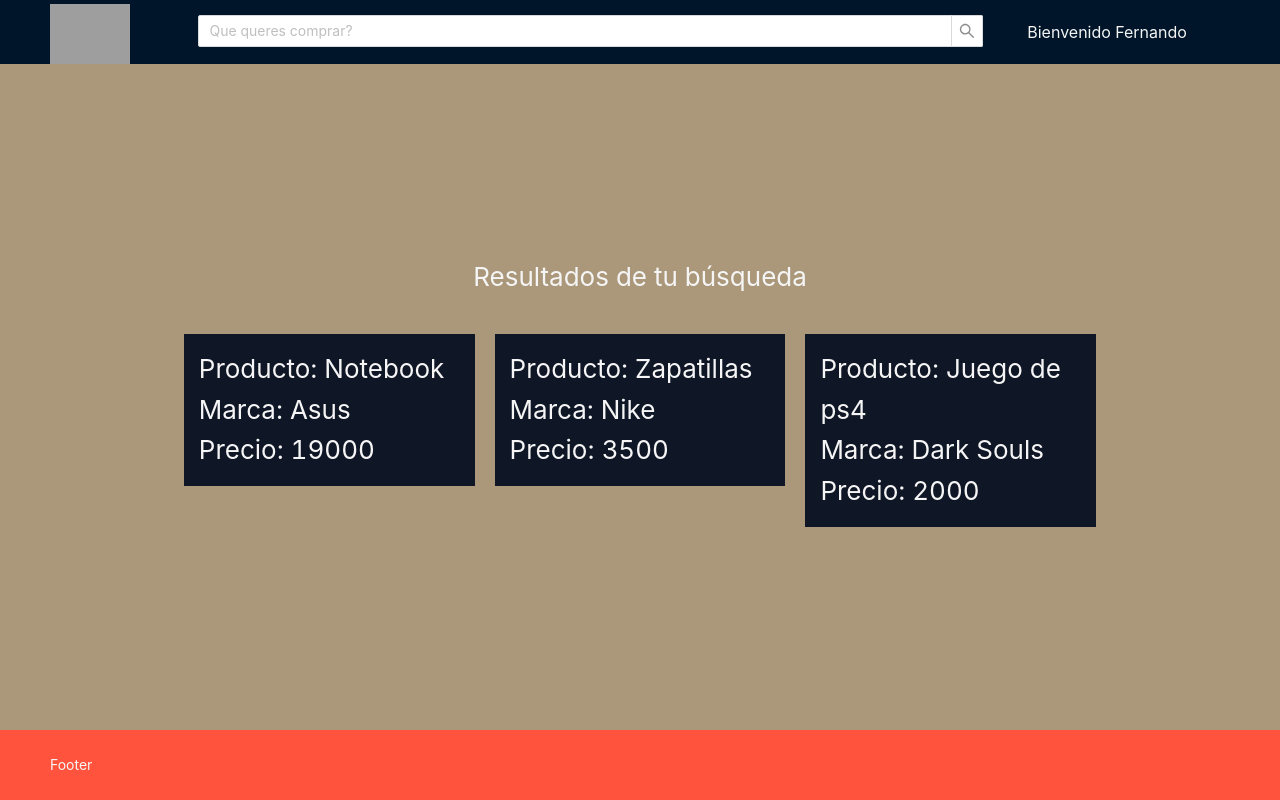
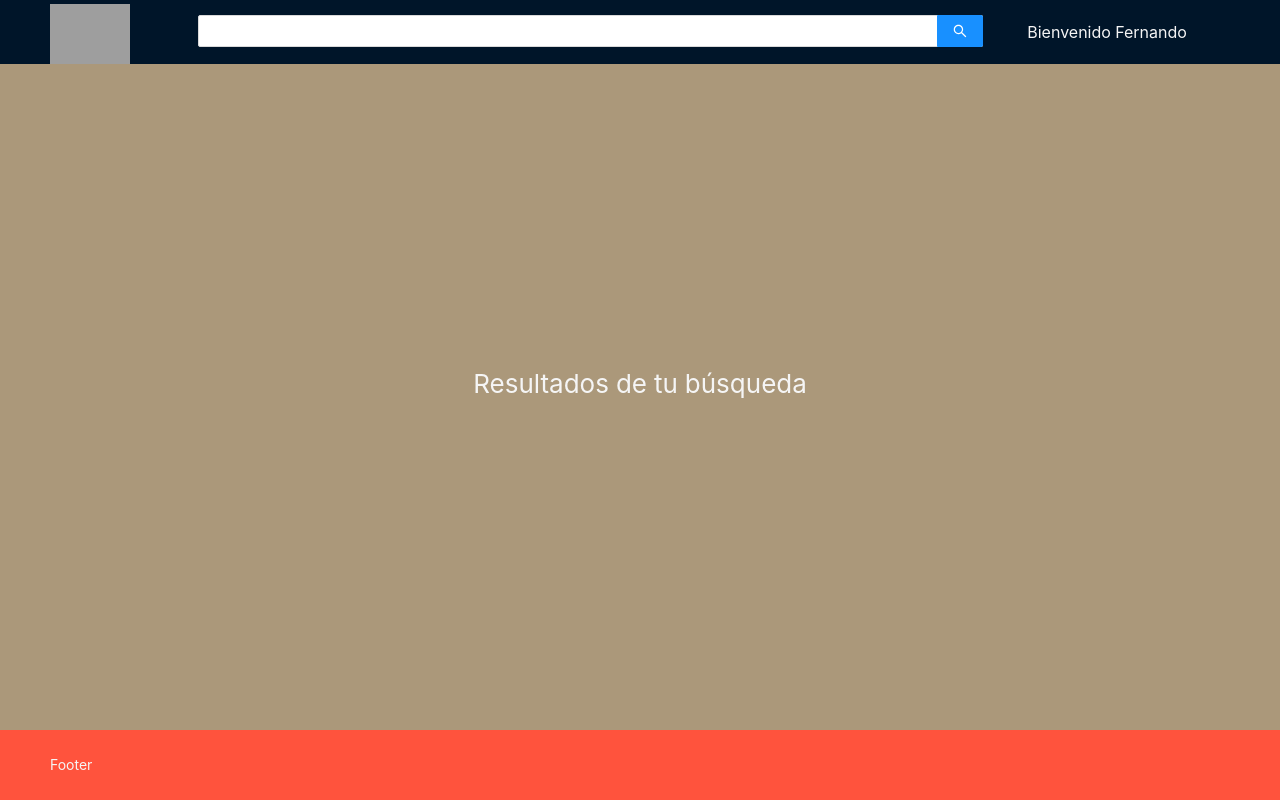
Before and after one commit to FernandoRApud/rolling-store-fa, a React (Create React App) app: page /results in a window 1280 px wide. Built offline with nearby package versions, Linux system fonts and the light colour scheme; grey boxes are pictures that could not be loaded.

Commit message:
search working

```diff
--- a/src/App.js
+++ b/src/App.js
@@ -42,7 +42,13 @@ export default class App extends React.Component {
   }
 
   updateTerm = (term) => {
-    this.setState({term: term})
+    this.setState({term})
+  }
+
+  updateList = (newList, term) => {
+    term !== '' ?
+      this.setState({results: newList, term}) :
+      this.setState({results: this.state.products})
   }
 
   render(){
@@ -51,12 +57,12 @@ export default class App extends React.Component {
         <Switch>
           <Route exact path="/">
             <div className="App-container">
-              <Main userName={this.state.userName} products={this.state.products} term={this.updateTerm}/>
+              <Main userName={this.state.userName} products={this.state.products} updateTerm={this.updateTerm} term={this.state.term} updateList={this.updateList}/>
             </div>
           </Route>
           <Route path="/results">
             <div className="App-container">
-              <Results userName={this.state.userName} products={this.state.products}/>
+              <Results userName={this.state.userName} results={this.state.results} term={this.state.term}/>
             </div>
           </Route>
         </Switch>
--- a/src/components/Main.js
+++ b/src/components/Main.js
@@ -25,9 +25,29 @@ export default class Main extends React.Component{
         }
     }
 
+    handleSearch = (term) => {
+        let localTerm = term;
+        let currentProducts = [];
+        let newProducts = [];
+
+        if(localTerm !== ""){
+
+            currentProducts = this.props.products;
+            newProducts = currentProducts.filter(item => {
+                const lc = item.name.toLowerCase();
+                const filter = localTerm.toLowerCase();
+                return lc.includes(filter);
+            })
+            this.props.updateList(newProducts, localTerm)
+        } else {
+            newProducts = this.props.products
+        }
+        this.setRedirect();
+    }
+
     handleChange = (e) => {
         let term = e.target.value;
-        this.props.term(term)
+        this.props.updateTerm(term)
     }
 
     render(){
@@ -42,7 +62,7 @@ export default class Main extends React.Component{
                         <Col xs={{span: 19}} lg={{span: 16}}>
                             <div className="header-search">
                                 {this.renderRedirect()}
-                                <Search placeholder="Que queres comprar?" onSearch={this.setRedirect} onChange={this.handleChange}/>
+                                <Search placeholder="Que queres comprar?" onSearch={this.handleSearch} onChange={this.handleChange}/>
                             </div>
                         </Col>
                         <Col xs={{span: 0}} lg={{span: 5}}>
--- a/src/components/ProductCard.js
+++ b/src/components/ProductCard.js
@@ -1,4 +1,4 @@
-import React from 'react';
+import React, { Fragment } from 'react';
 
 export default class ProductCard extends React.Component{
     render(){
--- a/src/components/Results.js
+++ b/src/components/Results.js
@@ -37,7 +37,7 @@ export default class Results extends React.Component{
                         </Col>
                         <Col xs={{span: 19}} lg={{span: 16}}>
                             <div className="header-search">
-                                <Search placeholder="Que queres comprar?" onSearch={value => console.log(value)}/>
+                                <Search placeholder={this.props.term} onSearch={value => console.log(value)} enterButton/>
                             </div>
                         </Col>
                         <Col xs={{span: 0}} lg={{span: 5}}>
@@ -48,9 +48,9 @@ export default class Results extends React.Component{
                 <Content className="content">
                     <p>Resultados de tu búsqueda</p>
                     <Row>
-                        {this.props.products.map(prod => (
-                            <Col xs={{span: 24}} lg={{span: 8}}>
-                                <ProductCard products={prod}/>
+                        {this.props.results.map(prod => (
+                            <Col xs={{span: 24}} lg={{span: 24}}>
+                                <ProductCard key={prod.id} products={prod}/>
                             </Col>
                         ))}
                     </Row>
```
Also changed, not shown: src/App.css (line endings or trailing spaces).
